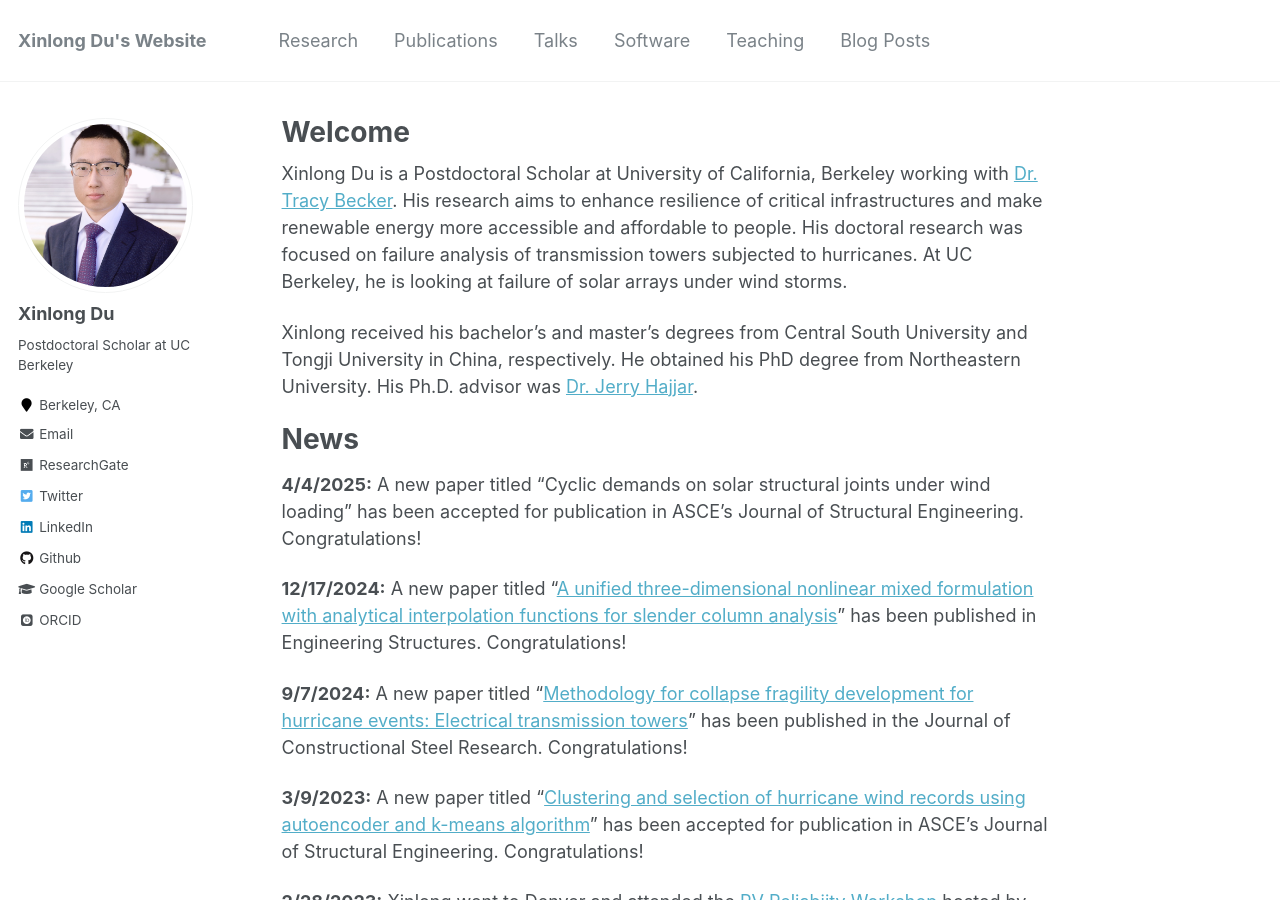
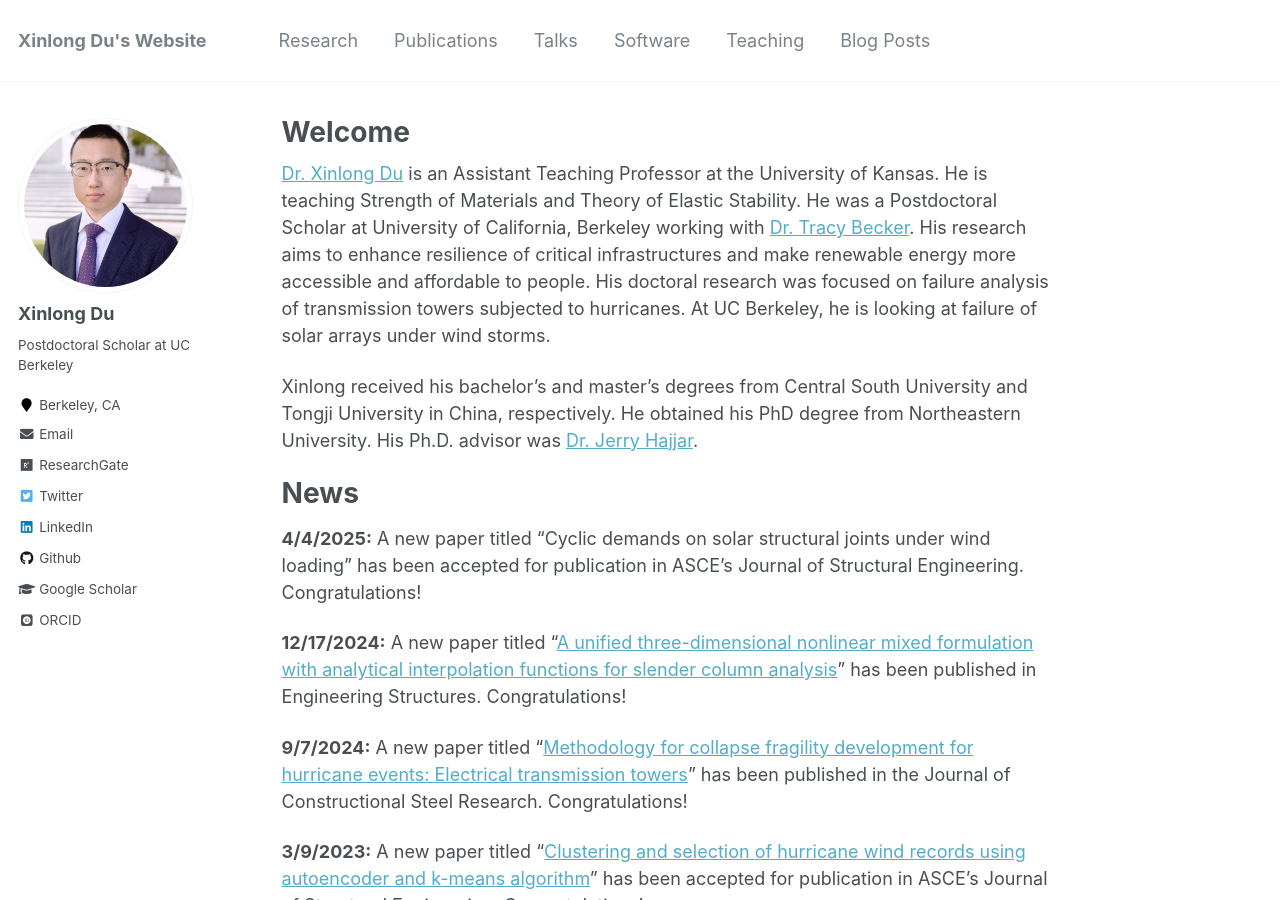
Before and after one commit to xinlong-du/xinlong-du.github.io, a Jekyll site: the page built from _pages/about.md, in a window 1280 px wide and 900 px high. Built offline with Jekyll 4.4.1, drawn with Linux system fonts in a browser that asks for light colours; some web fonts are replaced.

Commit message:
Update bio

```diff
--- a/_pages/about.md
+++ b/_pages/about.md
@@ -8,7 +8,7 @@
   - /about.html
 ---
 
-Xinlong Du is a Postdoctoral Scholar at University of California, Berkeley working with [Dr. Tracy Becker](https://ce.berkeley.edu/people/faculty/tcbecker). His research aims to enhance resilience of critical infrastructures and make renewable energy more accessible and affordable to people. His doctoral research was focused on failure analysis of transmission towers subjected to hurricanes. At UC Berkeley, he is looking at failure of solar arrays under wind storms.
+[Dr. Xinlong Du](https://ceae.ku.edu/people/xinlong-du) is an Assistant Teaching Professor at the University of Kansas. He is teaching Strength of Materials and Theory of Elastic Stability. He was a Postdoctoral Scholar at University of California, Berkeley working with [Dr. Tracy Becker](https://ce.berkeley.edu/people/faculty/tcbecker). His research aims to enhance resilience of critical infrastructures and make renewable energy more accessible and affordable to people. His doctoral research was focused on failure analysis of transmission towers subjected to hurricanes. At UC Berkeley, he is looking at failure of solar arrays under wind storms.
 
 Xinlong received his bachelor’s and master’s degrees from Central South University and Tongji University in China, respectively. He obtained his PhD degree from Northeastern University. His Ph.D. advisor was [Dr. Jerry Hajjar](https://coe.northeastern.edu/people/hajjar-jerome/).
 
```
